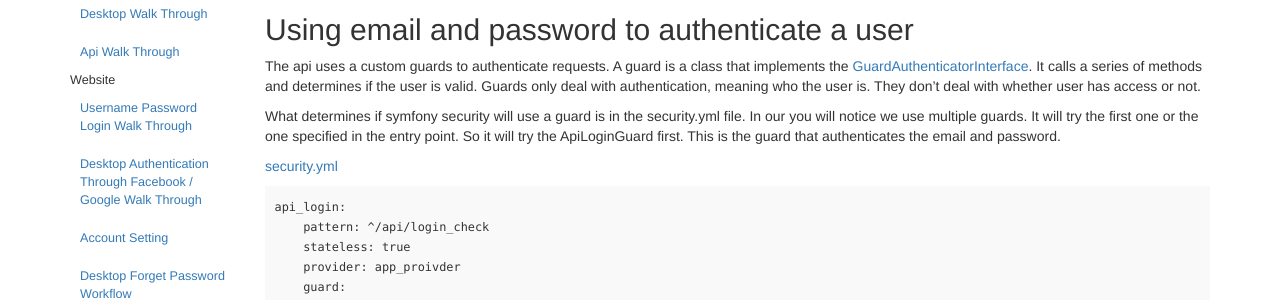
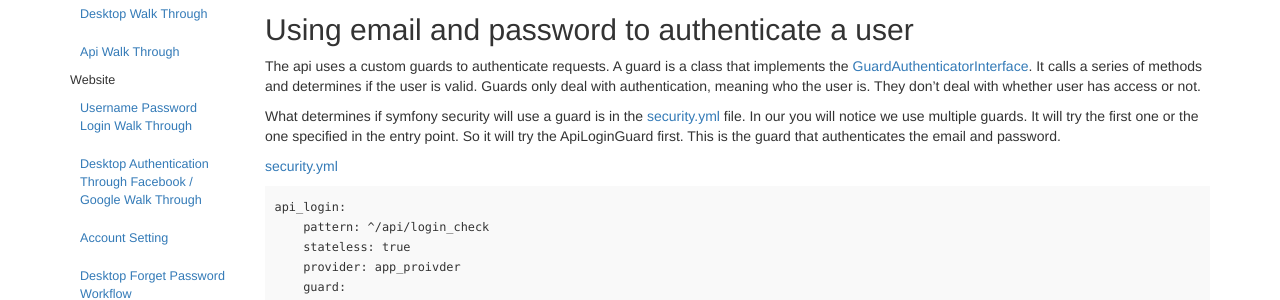
Before and after one commit to phptuts/starterkitforsymfony, a Jekyll site: the page built from docs/_posts/2017-07-22-api-1-email-password.md, in a window 1280 px wide and 900 px high. Shown: the part 131-431 px from the top of the window. Built offline with Jekyll 4.4.1, drawn with Linux system fonts in a browser that asks for light colours; comment, search, counter and statistics services are not loaded; part of the change alters nothing that is shown; some of the changed text lies outside the part shown.

````diff
--- a/docs/_posts/2017-07-22-api-1-email-password.md
+++ b/docs/_posts/2017-07-22-api-1-email-password.md
@@ -12,7 +12,7 @@ disqus: 1
 
 The api uses a custom guards to authenticate requests.  A guard is a class that implements the [GuardAuthenticatorInterface](http://api.symfony.com/master/Symfony/Component/Security/Guard/GuardAuthenticatorInterface.html).  It calls a series of methods and determines if the user is valid.  Guards only deal with authentication, meaning who the user is.  They don't deal with whether user has access or not.
 
-What determines if symfony security will use a guard is in the security.yml file.  In our you will notice we use multiple guards.  It will try the first one or the one specified in the entry point.  So it will try the ApiLoginGuard first.  This is the guard that authenticates the email and password.
+What determines if symfony security will use a guard is in the [security.yml](https://github.com/phptuts/starterkitforsymfony/blob/master/app/config/security.yml) file.  In our you will notice we use multiple guards.  It will try the first one or the one specified in the entry point.  So it will try the ApiLoginGuard first.  This is the guard that authenticates the email and password.
 
 [security.yml](https://github.com/phptuts/starterkitforsymfony/blob/master/app/config/security.yml)
 ```
@@ -131,3 +131,10 @@ public function onAuthenticationSuccess(Request $request, TokenInterface $token,
     return $this->credentialResponseBuilderService->createCredentialResponse($token->getUser());
 }
 ```
+
+### Helpful Links
+
+- [Symfony Authentication](https://symfony.com/doc/current/components/security/authentication.html)
+- [Security Yaml Docs](https://symfony.com/doc/current/security.html)
+- [Custom Guard in symfony](https://symfony.com/doc/current/security/guard_authentication.html)
+- [Multiple Guards in symfony](https://symfony.com/doc/current/security/multiple_guard_authenticators.html)
````
